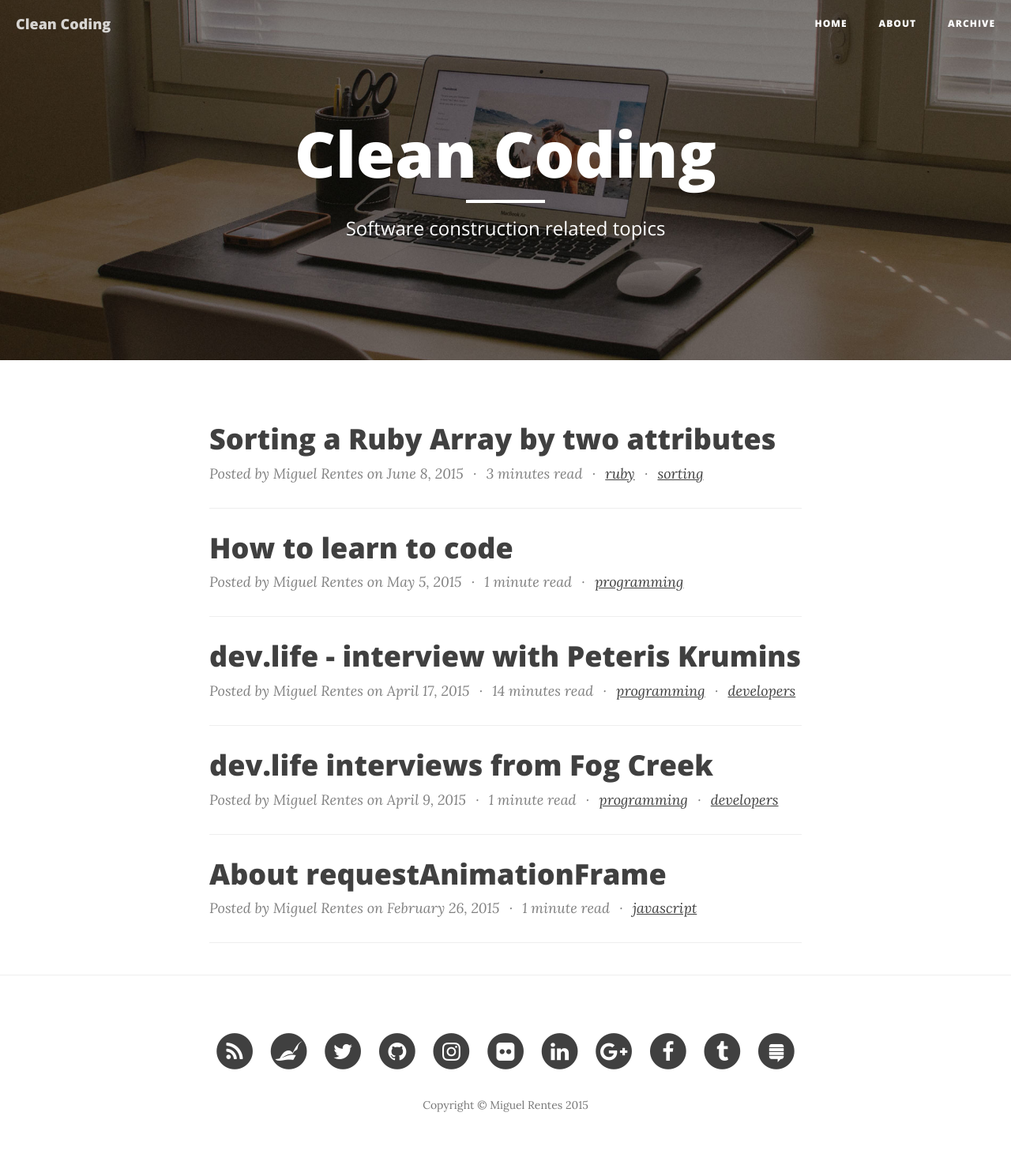
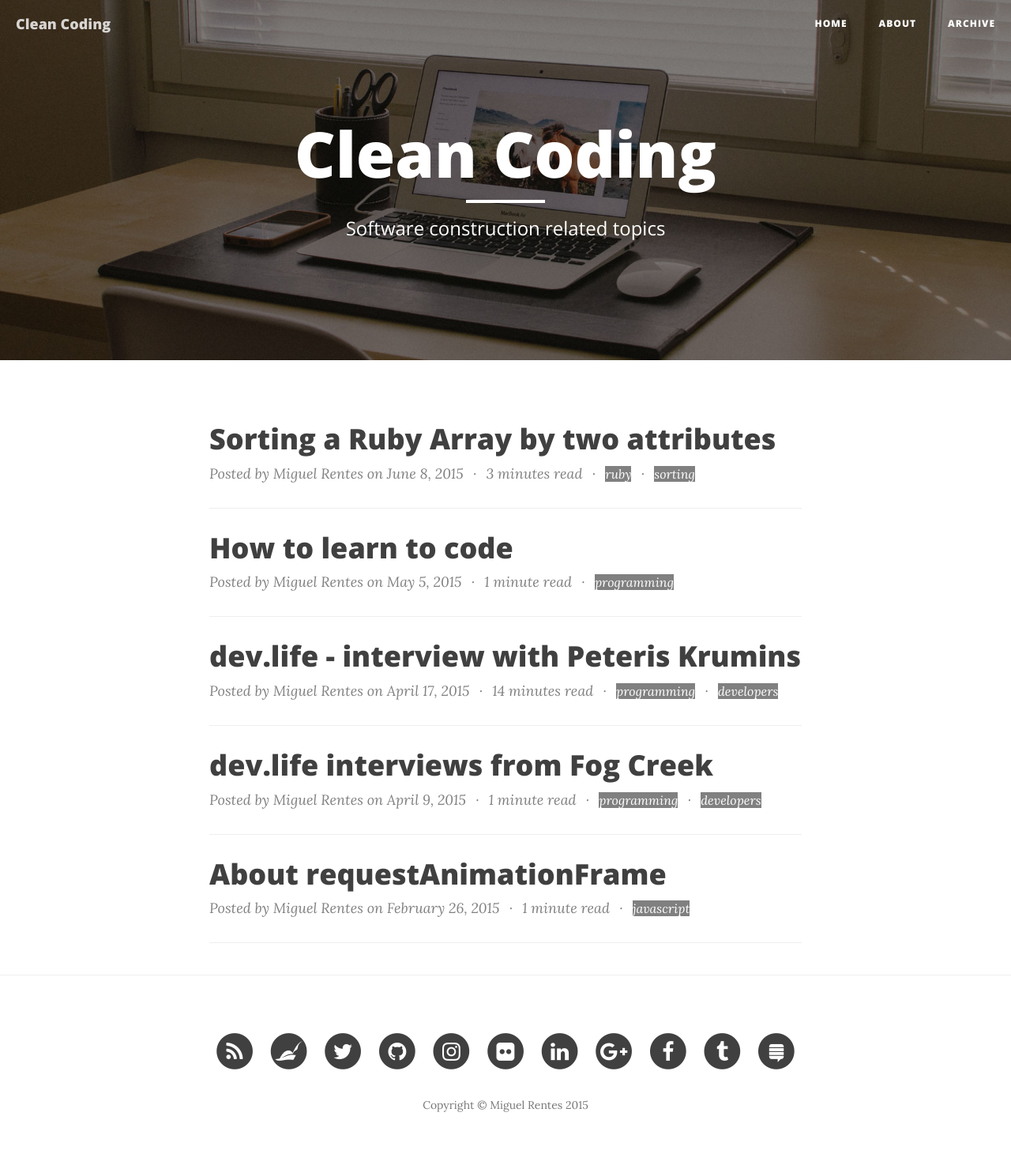
Before and after one commit to rentes/rentes.github.io, a Jekyll site: the page built from index.html, in a window 1280 px wide. Shown: the whole page at 79% size. Built offline with Jekyll 4.4.1, drawn with Linux system fonts in a browser that asks for light colours; nearby versions of some CDN libraries; Markdown is read by kramdown in place of the engine named in the settings; the list of posts is cut into pages by our own code.

Commit message:
Corrects CSS for the categories links on top of every post

```diff
--- a/css/clean-blog.css
+++ b/css/clean-blog.css
@@ -427,3 +427,19 @@ body {
   margin-left: -0.36em;
   margin-right: -0.15em;
 }
+.category a {
+  color: white;
+  background-color: #808080;
+  font-size: 16px;
+  font-style: italic;
+  margin-top: 0;
+  text-decoration: none;
+}
+.category a:hover, a:focus {
+  color: #0085a1;
+  text-decoration: underline;
+}
+.categories a {
+  color: white;
+  font-style: italic;
+}
```
